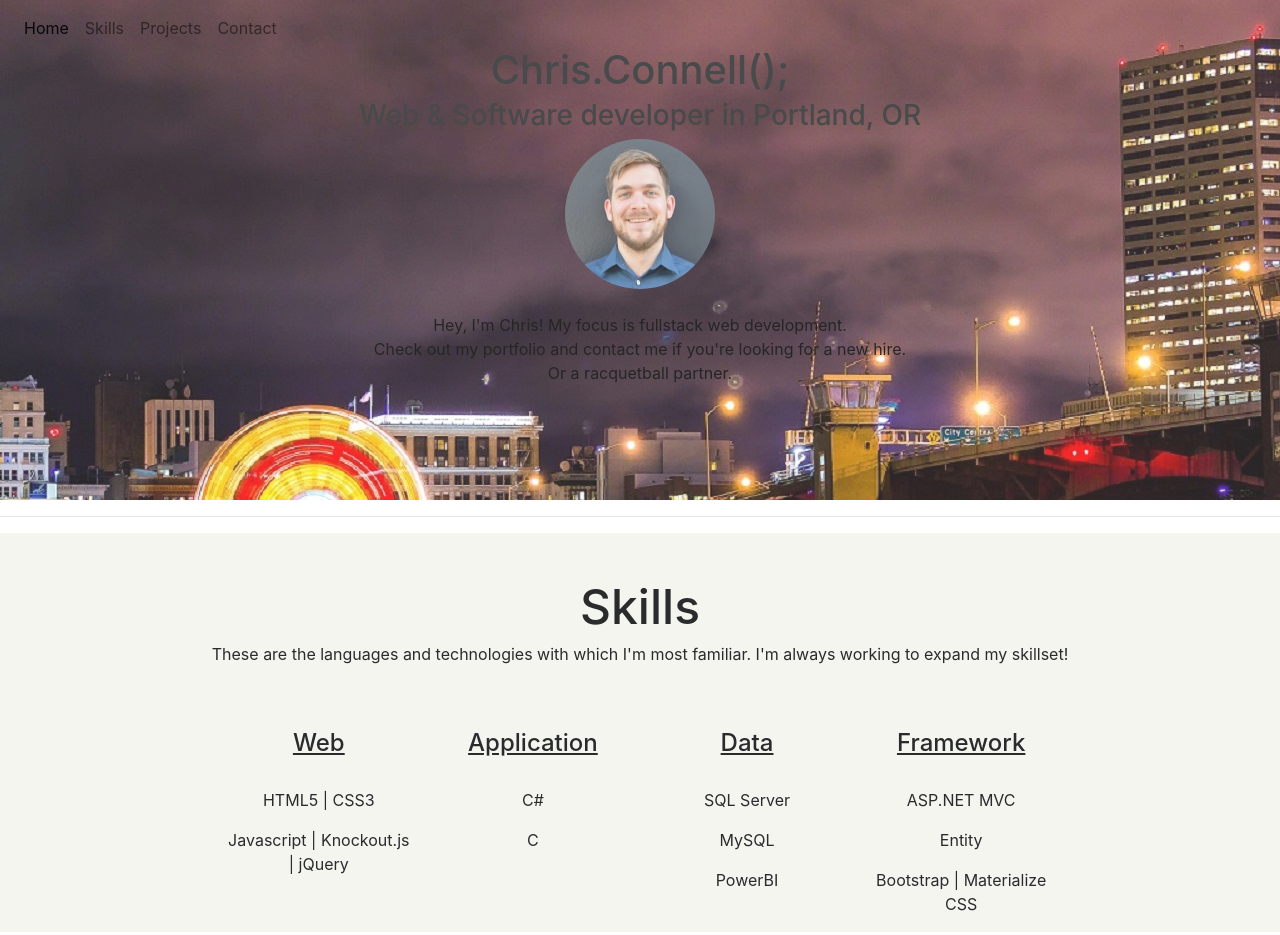
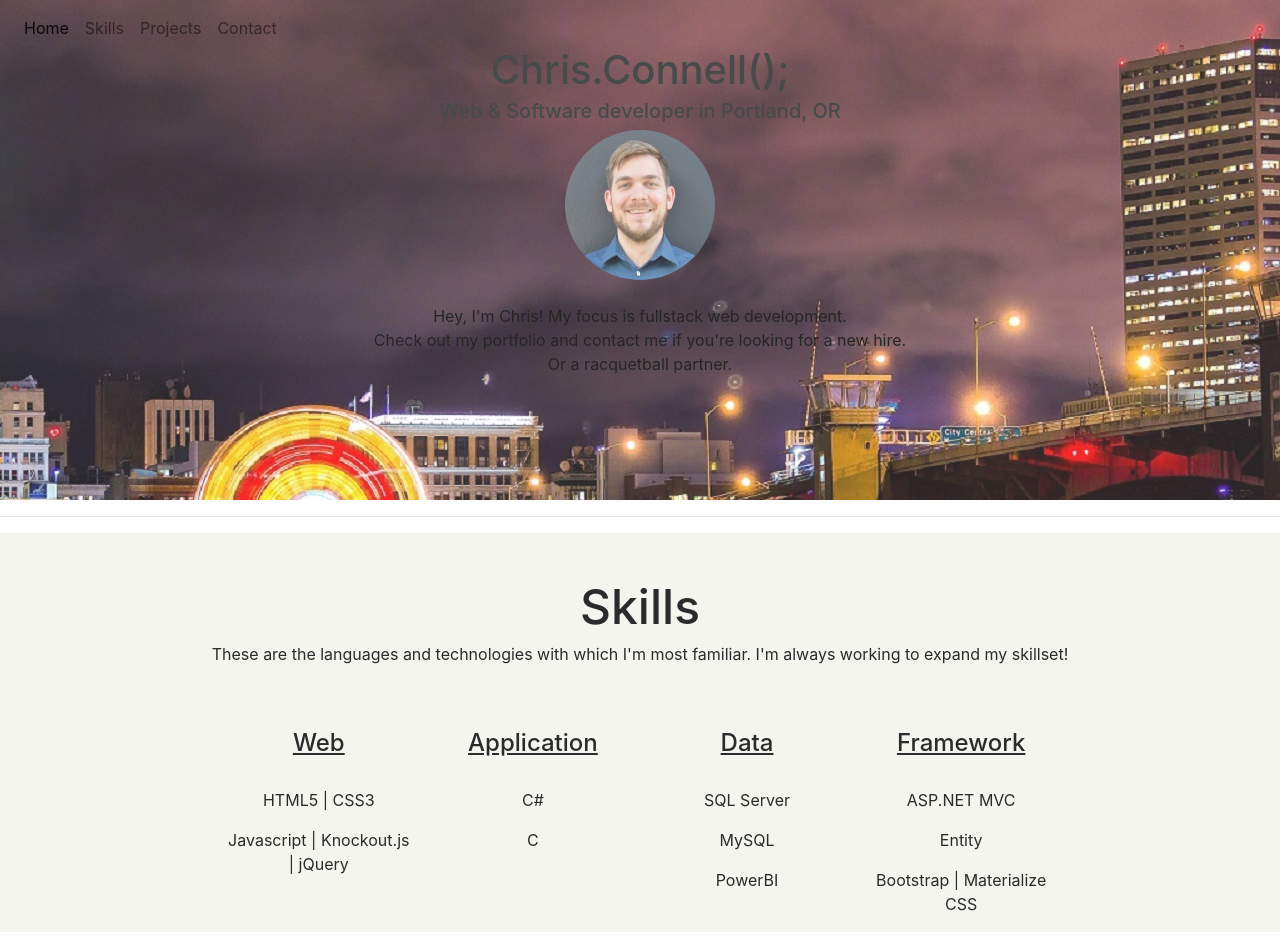
Before and after one commit to ChrisConnell1/ChrisConnell1.github.io, a plain HTML site: page index.html in a window 1280 px wide. Shown: the top 935 px of the page. Drawn offline with nearby package versions, Linux system fonts and the light colour scheme; a script that the page names is missing.

Commit message:
Change head subtext to h5

```diff
--- a/index.html
+++ b/index.html
@@ -49,7 +49,7 @@
       <div class="container text-center" id="titleContainer">
         <br/><br/>
         <h1>Chris.Connell();</h1>
-        <h3>Web & Software developer in Portland, OR</h3>
+        <h5>Web & Software developer in Portland, OR</h5>
         <img src="./img/newme.jpg" id="circle">
 	<br/><br/>
         <p id="aboutMe">Hey, I'm Chris! My focus is fullstack web development.<br/> Check out
```
